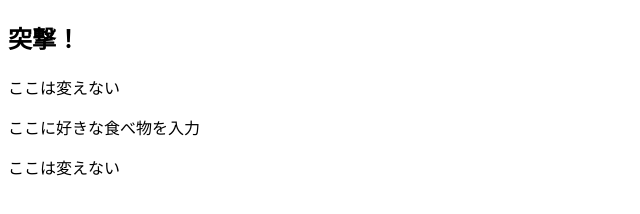
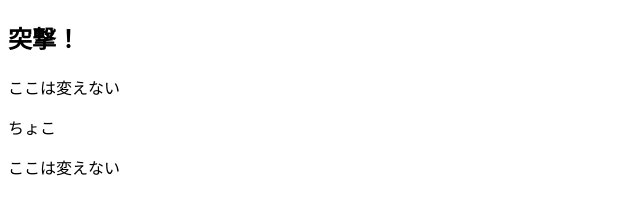
Before and after one commit to SuzunaKobayashi/pushConflict, a plain HTML site: page index.html in a window 1280 px wide. Shown: the whole page, without its empty margins (0-640 px from the left). Drawn offline with Linux system fonts and the light colour scheme.

Commit message:
[modify]index.html

```diff
--- a/index.html
+++ b/index.html
@@ -6,7 +6,7 @@
 <body>
 <h2> 突撃！ </h2>
 <p>ここは変えない</p>
-<p>ここに好きな食べ物を入力</p>
+<p>ちょこ</p>
 <p>ここは変えない</p>
 </body>
 </html>
```
